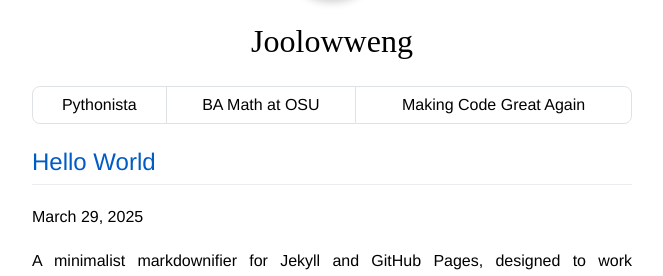
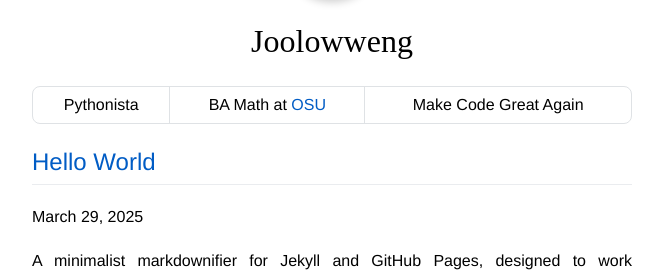
Before and after one commit to joolowweng/joolwweng.github.io, a Jekyll site: the page built from index.md, in a window 1280 px wide. Shown: the part 146-422 px from the top of the page, without its empty margins (308-971 px from the left). Built offline with Jekyll 4.4.1, drawn with Linux system fonts in a browser that asks for light colours.

Commit message:
Update index.md

```diff
--- a/index.md
+++ b/index.md
@@ -6,7 +6,7 @@ layout: default
 
 # Joolowweng
 
-Pythonista | BA Math at OSU | Making Code Great Again
+Pythonista | BA Math at [OSU](https://www.threads.net/@theohiostateuniversity) | Make Code Great Again
 
 {% if site.posts.size > 0 %}
 
```
